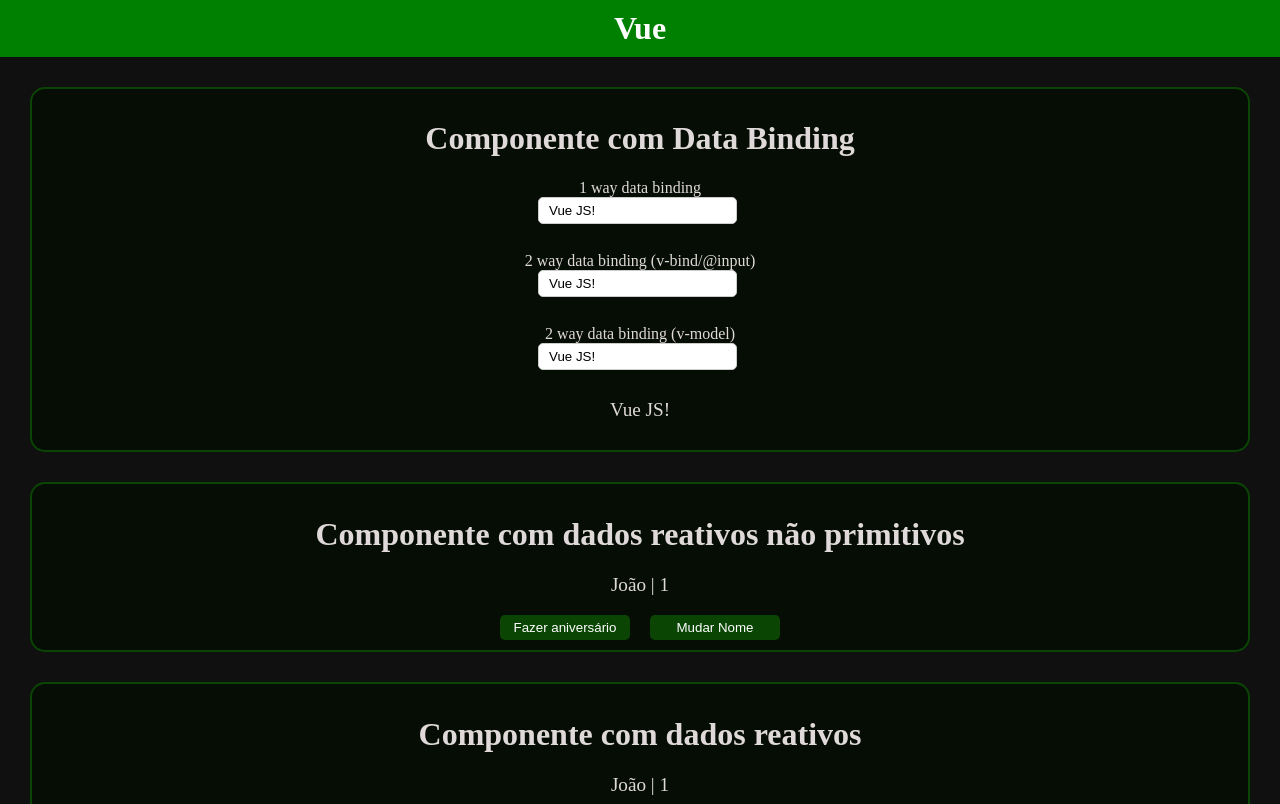
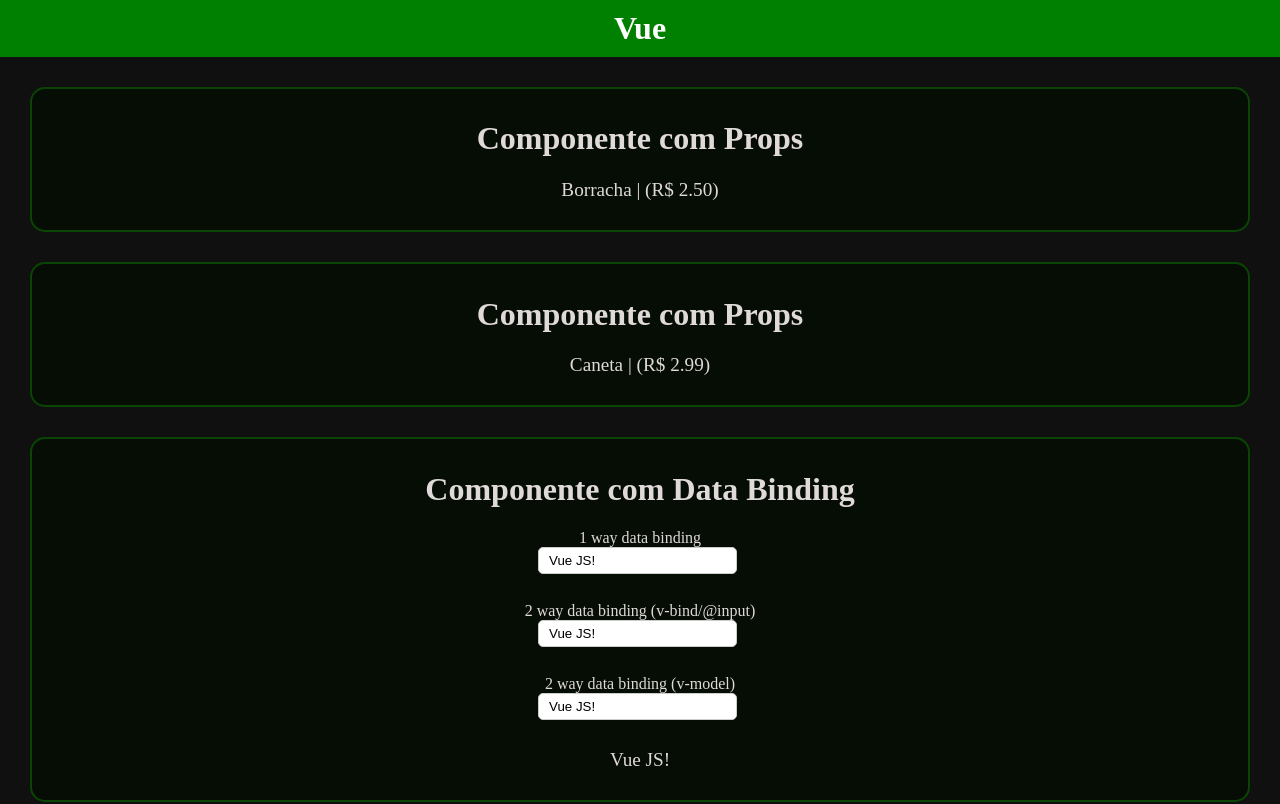
Before and after one commit to andrewschiozo/cod3r-masterclass-vuejs, a Vue app: page / in a window 1280 px wide. Shown: the top 804 px of the page. Built offline with nearby package versions, Linux system fonts and the light colour scheme.

Commit message:
feat: Componente com props

```diff
--- a/src/App.vue
+++ b/src/App.vue
@@ -2,6 +2,7 @@
 import ComDados from './components/ComDados.vue';
 import ComDadosReativos from './components/ComDadosReativos.vue';
 import ComDadosReativosNaoPrimitivos from './components/ComDadosReativosNaoPrimitivos.vue';
+import ComProps from './components/ComProps.vue';
 import DataBinding from './components/DataBinding.vue';
 import PrimeiroComponente from './components/PrimeiroComponente.vue';
 </script>
@@ -10,7 +11,8 @@
   <header>
     Vue
   </header>
-
+  <ComProps item="Borracha" preco="2.50" />
+  <ComProps item="Caneta" preco="2.99" />
   <DataBinding />
   <ComDadosReativosNaoPrimitivos />
   <ComDadosReativos />
--- /dev/null
+++ b/src/components/ComProps.vue
@@ -0,0 +1,15 @@
+<template>
+    <div class="componente">
+        <h1>Componente com Props</h1>
+        <p>{{ item }} | (R$ {{ preco }})</p>
+    </div>
+</template>
+
+<script setup>
+    import { defineProps } from 'vue'
+
+    defineProps({
+        item: String,
+        preco: Number
+    })
+</script>
```
